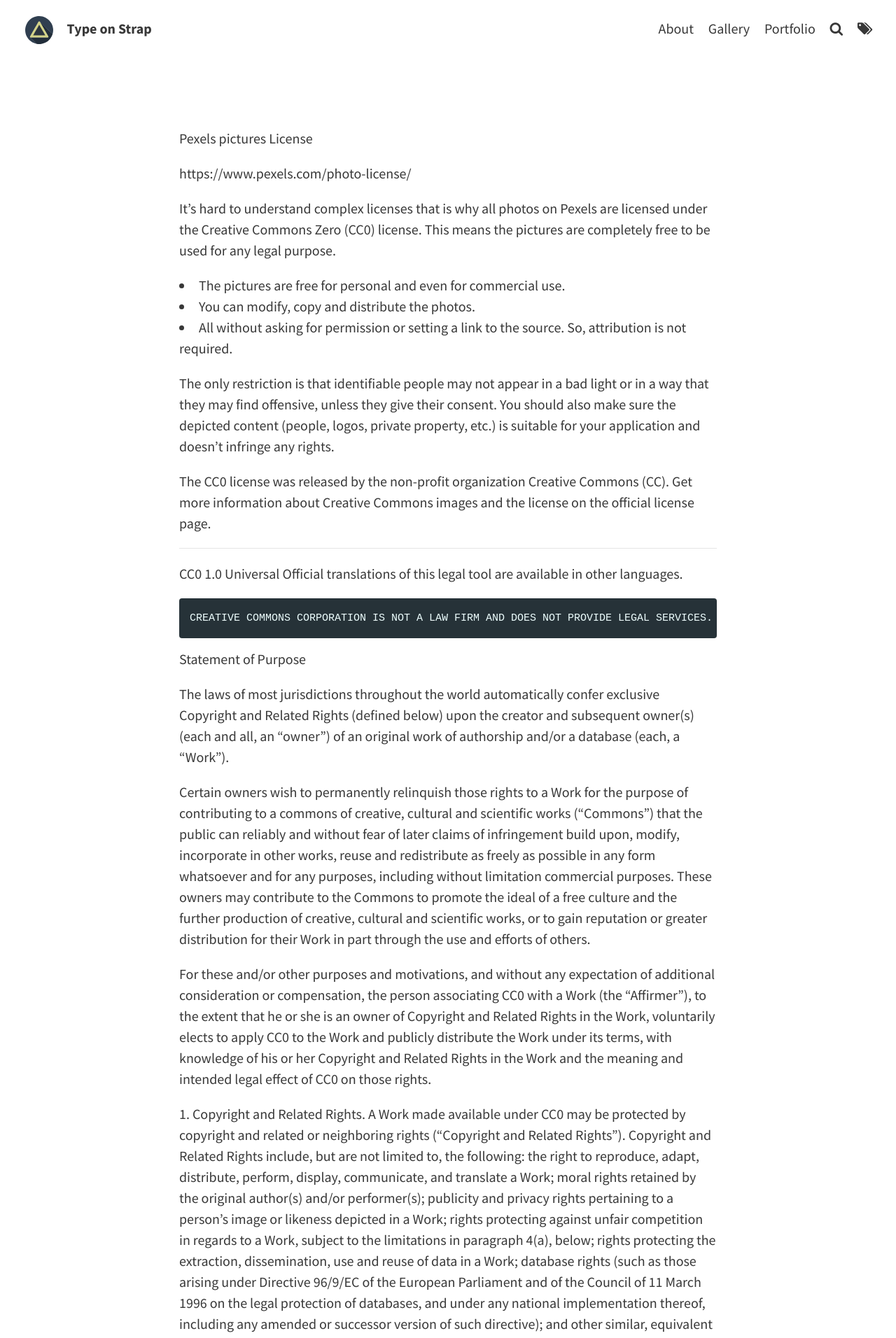
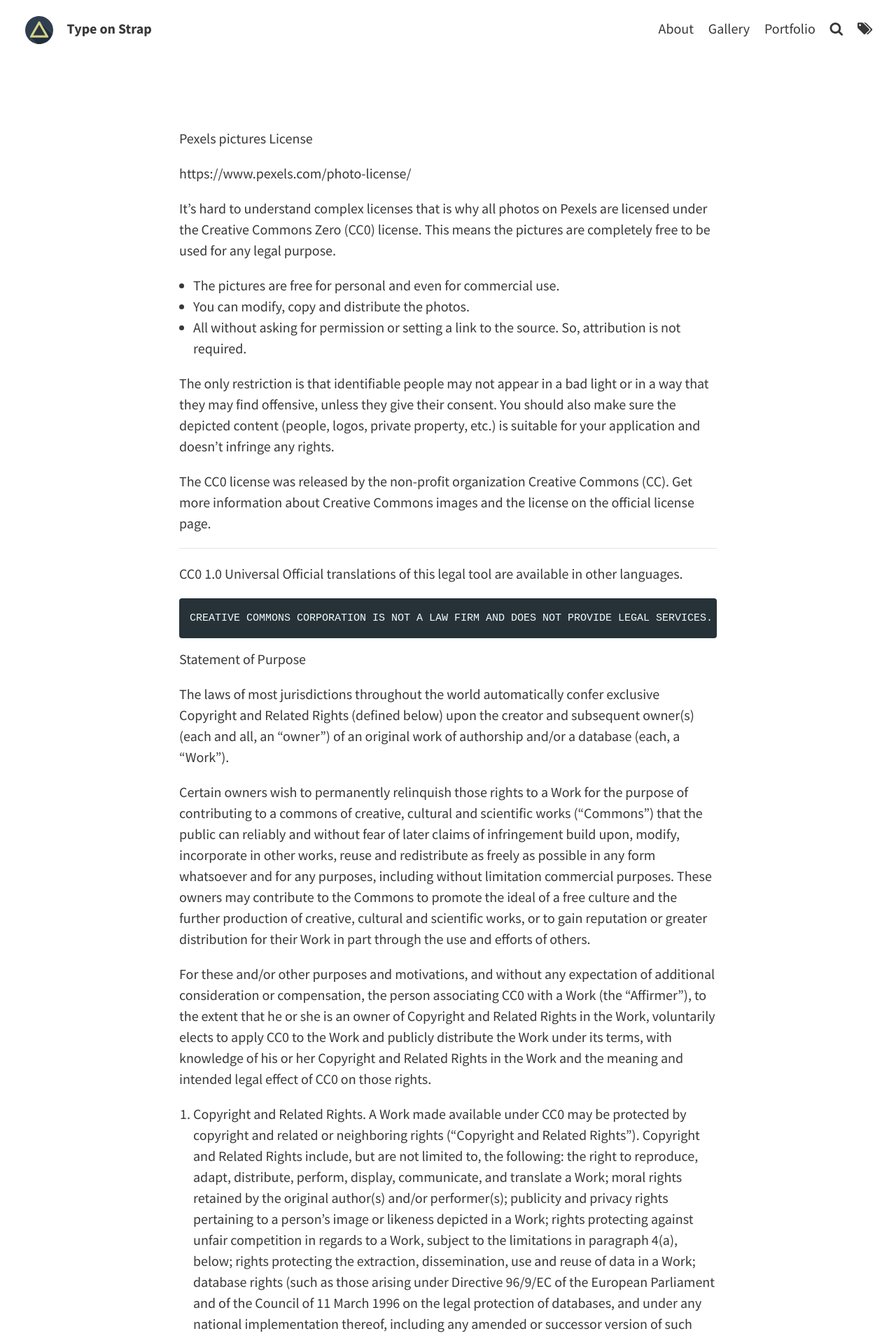
Before and after one commit to gmoon92/gmoon92.github.io, a Jekyll site: the page built from assets/img/pexels/README.md, in a window 1280 px wide. Shown: the top 1912 px of the page at 70% size. Built offline with Jekyll 4.4.1, drawn with Linux system fonts in a browser that asks for light colours; our own code applies the rules of GitHub Pages for plain Markdown files.

Commit message:
Fix #84 Number alignment

```diff
--- a/_sass/base/_global.scss
+++ b/_sass/base/_global.scss
@@ -135,7 +135,8 @@ li {
 
 ol,
 ul {
-    list-style-position: inside;
+    list-style-position: outside;
+    margin-left: 1em;
 }
 
 hr {
--- a/_sass/external/_syntax.scss
+++ b/_sass/external/_syntax.scss
@@ -172,6 +172,6 @@ figure.highlight {
 }
 
 table.dataframe {
-    border: 0px solid $border-color;
+    border: 0 solid $border-color;
     border-collapse: collapse;
 }
```
